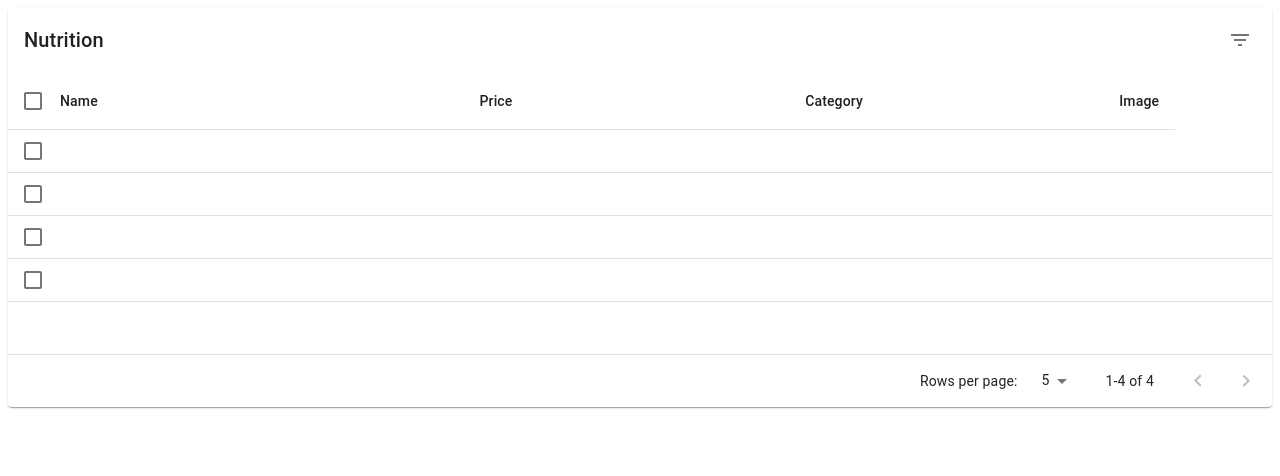
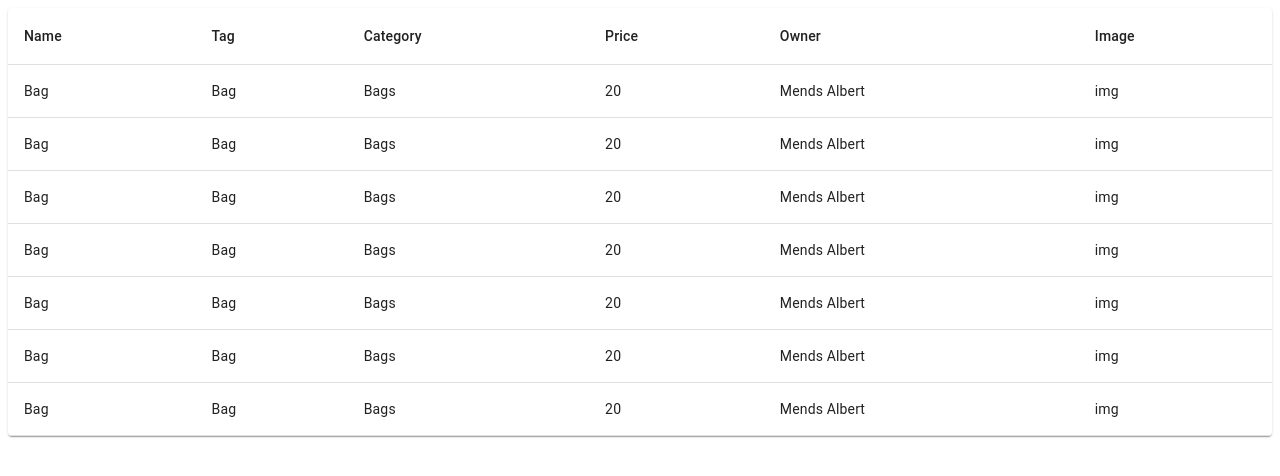
Before and after one commit to graphica99/react-ecommerce-front-end, a Next.js app: page /admin/Components/ProductContent/ProductContent in a window 1280 px wide. Shown: the top 476 px of the page. Built offline with nearby package versions, Linux system fonts and the light colour scheme.

Commit message:
added new changes

```diff
--- a/pages/admin/Components/ProductContent/ProductContent.js
+++ b/pages/admin/Components/ProductContent/ProductContent.js
@@ -1,379 +1,85 @@
-import React from "react";
+import React, { useState } from "react";
 import PropTypes from "prop-types";
-import clsx from "clsx";
-import { lighten, makeStyles } from "@material-ui/core/styles";
+import Paper from "@material-ui/core/Paper";
+import { withStyles } from "@material-ui/core/styles";
 import Table from "@material-ui/core/Table";
 import TableBody from "@material-ui/core/TableBody";
+import TableHead from "@material-ui/core/TableHead";
+import TableContainer from "@material-ui/core/TableContainer";
+import TableRow from "@material-ui/core/TableRow";
 import TableCell from "@material-ui/core/TableCell";
-import TableContainer from "@material-ui/core/TableContainer";
-import TableHead from "@material-ui/core/TableHead";
-import TablePagination from "@material-ui/core/TablePagination";
-import TableRow from "@material-ui/core/TableRow";
-import TableSortLabel from "@material-ui/core/TableSortLabel";
-import Toolbar from "@material-ui/core/Toolbar";
-import Typography from "@material-ui/core/Typography";
-import Paper from "@material-ui/core/Paper";
-import Checkbox from "@material-ui/core/Checkbox";
-import IconButton from "@material-ui/core/IconButton";
-import Tooltip from "@material-ui/core/Tooltip";
-import FormControlLabel from "@material-ui/core/FormControlLabel";
-import Switch from "@material-ui/core/Switch";
-import DeleteIcon from "@material-ui/icons/Delete";
-import FilterListIcon from "@material-ui/icons/FilterList";
 
-function createData(productName, productPrice, productCategory, productTags) {
-  return {
-    productName,
-    productPrice,
-    productCategory,
-    productTags,
-  };
-}
+const styles = (theme) => ({
+  paper: {
+    maxWidth: 936,
+    margin: "auto",
+    overflow: "hidden",
+  },
+  searchBar: {
+    borderBottom: "1px solid rgba(0, 0, 0, 0.12)",
+  },
+  searchInput: {
+    fontSize: theme.typography.fontSize,
+  },
+  block: {
+    display: "block",
+  },
+  addUser: {
+    marginRight: theme.spacing(1),
+  },
+  contentWrapper: {
+    margin: "40px 16px",
+  },
+});
 
-const rows = [
-  createData("Book", 20.0, "Books", "Sports"),
-  createData("Book", 20.0, "Books", "Sports"),
-  createData("Book", 20.0, "Books", "Sports"),
-  createData("Book", 20.0, "Books", "Sports"),
-];
+const createData = (name, tag, category, price, owner, image) => {
+  return { name, tag, category, price, owner, image };
+};
 
-function descendingComparator(a, b, orderBy) {
-  if (b[orderBy] < a[orderBy]) {
-    return -1;
-  }
-  if (b[orderBy] > a[orderBy]) {
-    return 1;
-  }
-  return 0;
-}
+function Content(props) {
+  const { classes } = props;
 
-function getComparator(order, orderBy) {
-  return order === "desc"
-    ? (a, b) => descendingComparator(a, b, orderBy)
-    : (a, b) => -descendingComparator(a, b, orderBy);
-}
-
-function stableSort(array, comparator) {
-  const stabilizedThis = array.map((el, index) => [el, index]);
-  stabilizedThis.sort((a, b) => {
-    const order = comparator(a[0], b[0]);
-    if (order !== 0) return order;
-    return a[1] - b[1];
-  });
-  return stabilizedThis.map((el) => el[0]);
-}
-
-const headCells = [
-  {
-    id: "Name",
-    numeric: false,
-    disablePadding: true,
-    label: "Name",
-  },
-  { id: "Price", numeric: true, disablePadding: false, label: "Price" },
-  { id: "Category", numeric: true, disablePadding: false, label: "Category" },
-  { id: "Image", numeric: true, disablePadding: false, label: "Image" },
-  //   { id: "Image", numeric: true, disablePadding: false, label: "Protein (g)" },
-];
-
-function EnhancedTableHead(props) {
-  const {
-    classes,
-    onSelectAllClick,
-    order,
-    orderBy,
-    numSelected,
-    rowCount,
-    onRequestSort,
-  } = props;
-  const createSortHandler = (property) => (event) => {
-    onRequestSort(event, property);
-  };
-
+  const [rows, setRows] = useState([
+    createData("Bag", "Bag", "Bags", 20.0, "Mends Albert", "img"),
+    createData("Bag", "Bag", "Bags", 20.0, "Mends Albert", "img"),
+    createData("Bag", "Bag", "Bags", 20.0, "Mends Albert", "img"),
+    createData("Bag", "Bag", "Bags", 20.0, "Mends Albert", "img"),
+    createData("Bag", "Bag", "Bags", 20.0, "Mends Albert", "img"),
+    createData("Bag", "Bag", "Bags", 20.0, "Mends Albert", "img"),
+    createData("Bag", "Bag", "Bags", 20.0, "Mends Albert", "img"),
+  ]);
   return (
-    <TableHead>
-      <TableRow>
-        <TableCell padding="checkbox">
-          <Checkbox
-            indeterminate={numSelected > 0 && numSelected < rowCount}
-            checked={rowCount > 0 && numSelected === rowCount}
-            onChange={onSelectAllClick}
-            inputProps={{ "aria-label": "select all desserts" }}
-          />
-        </TableCell>
-        {headCells.map((headCell) => (
-          <TableCell
-            key={headCell.id}
-            align={headCell.numeric ? "right" : "left"}
-            padding={headCell.disablePadding ? "none" : "default"}
-            sortDirection={orderBy === headCell.id ? order : false}
-          >
-            <TableSortLabel
-              active={orderBy === headCell.id}
-              direction={orderBy === headCell.id ? order : "asc"}
-              onClick={createSortHandler(headCell.id)}
-            >
-              {headCell.label}
-              {orderBy === headCell.id ? (
-                <span className={classes.visuallyHidden}>
-                  {order === "desc" ? "sorted descending" : "sorted ascending"}
-                </span>
-              ) : null}
-            </TableSortLabel>
-          </TableCell>
-        ))}
-      </TableRow>
-    </TableHead>
+    <TableContainer component={Paper}>
+      <Table>
+        <TableHead>
+          <TableRow>
+            <TableCell>Name</TableCell>
+            <TableCell>Tag</TableCell>
+            <TableCell>Category</TableCell>
+            <TableCell>Price</TableCell>
+            <TableCell>Owner</TableCell>
+            <TableCell>Image</TableCell>
+          </TableRow>
+        </TableHead>
+        <TableBody>
+          {rows.map((row, index) => (
+            <TableRow key={index}>
+              <TableCell>{row.name}</TableCell>
+              <TableCell>{row.tag}</TableCell>
+              <TableCell>{row.category}</TableCell>
+              <TableCell>{row.price}</TableCell>
+              <TableCell>{row.owner}</TableCell>
+              <TableCell>{row.image}</TableCell>
+            </TableRow>
+          ))}
+        </TableBody>
+      </Table>
+    </TableContainer>
   );
 }
 
-EnhancedTableHead.propTypes = {
+Content.propTypes = {
   classes: PropTypes.object.isRequired,
-  numSelected: PropTypes.number.isRequired,
-  onRequestSort: PropTypes.func.isRequired,
-  onSelectAllClick: PropTypes.func.isRequired,
-  order: PropTypes.oneOf(["asc", "desc"]).isRequired,
-  orderBy: PropTypes.string.isRequired,
-  rowCount: PropTypes.number.isRequired,
 };
 
-const useToolbarStyles = makeStyles((theme) => ({
-  root: {
-    paddingLeft: theme.spacing(2),
-    paddingRight: theme.spacing(1),
-  },
-  highlight:
-    theme.palette.type === "light"
-      ? {
-          color: theme.palette.secondary.main,
-          backgroundColor: lighten(theme.palette.secondary.light, 0.85),
-        }
-      : {
-          color: theme.palette.text.primary,
-          backgroundColor: theme.palette.secondary.dark,
-        },
-  title: {
-    flex: "1 1 100%",
-  },
-}));
-
-const EnhancedTableToolbar = (props) => {
-  const classes = useToolbarStyles();
-  const { numSelected } = props;
-
-  return (
-    <Toolbar
-      className={clsx(classes.root, {
-        [classes.highlight]: numSelected > 0,
-      })}
-    >
-      {numSelected > 0 ? (
-        <Typography
-          className={classes.title}
-          color="inherit"
-          variant="subtitle1"
-          component="div"
-        >
-          {numSelected} selected
-        </Typography>
-      ) : (
-        <Typography
-          className={classes.title}
-          variant="h6"
-          id="tableTitle"
-          component="div"
-        >
-          Nutrition
-        </Typography>
-      )}
-
-      {numSelected > 0 ? (
-        <Tooltip title="Delete">
-          <IconButton aria-label="delete">
-            <DeleteIcon />
-          </IconButton>
-        </Tooltip>
-      ) : (
-        <Tooltip title="Filter list">
-          <IconButton aria-label="filter list">
-            <FilterListIcon />
-          </IconButton>
-        </Tooltip>
-      )}
-    </Toolbar>
-  );
-};
-
-EnhancedTableToolbar.propTypes = {
-  numSelected: PropTypes.number.isRequired,
-};
-
-const useStyles = makeStyles((theme) => ({
-  root: {
-    width: "100%",
-  },
-  paper: {
-    width: "100%",
-    marginBottom: theme.spacing(2),
-  },
-  table: {
-    minWidth: 750,
-  },
-  visuallyHidden: {
-    border: 0,
-    clip: "rect(0 0 0 0)",
-    height: 1,
-    margin: -1,
-    overflow: "hidden",
-    padding: 0,
-    position: "absolute",
-    top: 20,
-    width: 1,
-  },
-}));
-
-export default function EnhancedTable() {
-  const classes = useStyles();
-  const [order, setOrder] = React.useState("asc");
-  const [orderBy, setOrderBy] = React.useState("calories");
-  const [selected, setSelected] = React.useState([]);
-  const [page, setPage] = React.useState(0);
-  const [dense, setDense] = React.useState(false);
-  const [rowsPerPage, setRowsPerPage] = React.useState(5);
-
-  const handleRequestSort = (event, property) => {
-    const isAsc = orderBy === property && order === "asc";
-    setOrder(isAsc ? "desc" : "asc");
-    setOrderBy(property);
-  };
-
-  const handleSelectAllClick = (event) => {
-    if (event.target.checked) {
-      const newSelecteds = rows.map((n) => n.name);
-      setSelected(newSelecteds);
-      return;
-    }
-    setSelected([]);
-  };
-
-  const handleClick = (event, name) => {
-    const selectedIndex = selected.indexOf(name);
-    let newSelected = [];
-
-    if (selectedIndex === -1) {
-      newSelected = newSelected.concat(selected, name);
-    } else if (selectedIndex === 0) {
-      newSelected = newSelected.concat(selected.slice(1));
-    } else if (selectedIndex === selected.length - 1) {
-      newSelected = newSelected.concat(selected.slice(0, -1));
-    } else if (selectedIndex > 0) {
-      newSelected = newSelected.concat(
-        selected.slice(0, selectedIndex),
-        selected.slice(selectedIndex + 1)
-      );
-    }
-
-    setSelected(newSelected);
-  };
-
-  const handleChangePage = (event, newPage) => {
-    setPage(newPage);
-  };
-
-  const handleChangeRowsPerPage = (event) => {
-    setRowsPerPage(parseInt(event.target.value, 10));
-    setPage(0);
-  };
-
-  const handleChangeDense = (event) => {
-    setDense(event.target.checked);
-  };
-
-  const isSelected = (name) => selected.indexOf(name) !== -1;
-
-  const emptyRows =
-    rowsPerPage - Math.min(rowsPerPage, rows.length - page * rowsPerPage);
-
-  return (
-    <div className={classes.root}>
-      <Paper className={classes.paper}>
-        <EnhancedTableToolbar numSelected={selected.length} />
-        <TableContainer>
-          <Table
-            className={classes.table}
-            aria-labelledby="tableTitle"
-            size={dense ? "small" : "medium"}
-            aria-label="enhanced table"
-          >
-            <EnhancedTableHead
-              classes={classes}
-              numSelected={selected.length}
-              order={order}
-              orderBy={orderBy}
-              onSelectAllClick={handleSelectAllClick}
-              onRequestSort={handleRequestSort}
-              rowCount={rows.length}
-            />
-            <TableBody>
-              {stableSort(rows, getComparator(order, orderBy))
-                .slice(page * rowsPerPage, page * rowsPerPage + rowsPerPage)
-                .map((row, index) => {
-                  const isItemSelected = isSelected(row.name);
-                  const labelId = `enhanced-table-checkbox-${index}`;
-
-                  return (
-                    <TableRow
-                      hover
-                      onClick={(event) => handleClick(event, row.name)}
-                      role="checkbox"
-                      aria-checked={isItemSelected}
-                      tabIndex={-1}
-                      key={row.name}
-                      selected={isItemSelected}
-                    >
-                      <TableCell padding="checkbox">
-                        <Checkbox
-                          checked={isItemSelected}
-                          inputProps={{ "aria-labelledby": labelId }}
-                        />
-                      </TableCell>
-                      <TableCell
-                        component="th"
-                        id={labelId}
-                        scope="row"
-                        padding="none"
-                      >
-                        {row.name}
-                      </TableCell>
-                      <TableCell align="right">{row.calories}</TableCell>
-                      <TableCell align="right">{row.fat}</TableCell>
-                      <TableCell align="right">{row.carbs}</TableCell>
-                      <TableCell align="right">{row.protein}</TableCell>
-                    </TableRow>
-                  );
-                })}
-              {emptyRows > 0 && (
-                <TableRow style={{ height: (dense ? 33 : 53) * emptyRows }}>
-                  <TableCell colSpan={6} />
-                </TableRow>
-              )}
-            </TableBody>
-          </Table>
-        </TableContainer>
-        <TablePagination
-          rowsPerPageOptions={[5, 10, 25]}
-          component="div"
-          count={rows.length}
-          rowsPerPage={rowsPerPage}
-          page={page}
-          onChangePage={handleChangePage}
-          onChangeRowsPerPage={handleChangeRowsPerPage}
-        />
-      </Paper>
-      {/* <FormControlLabel
-        control={<Switch checked={dense} onChange={handleChangeDense} />}
-        label="Dense padding"
-      /> */}
-    </div>
-  );
-}
+export default withStyles(styles)(Content);
```
